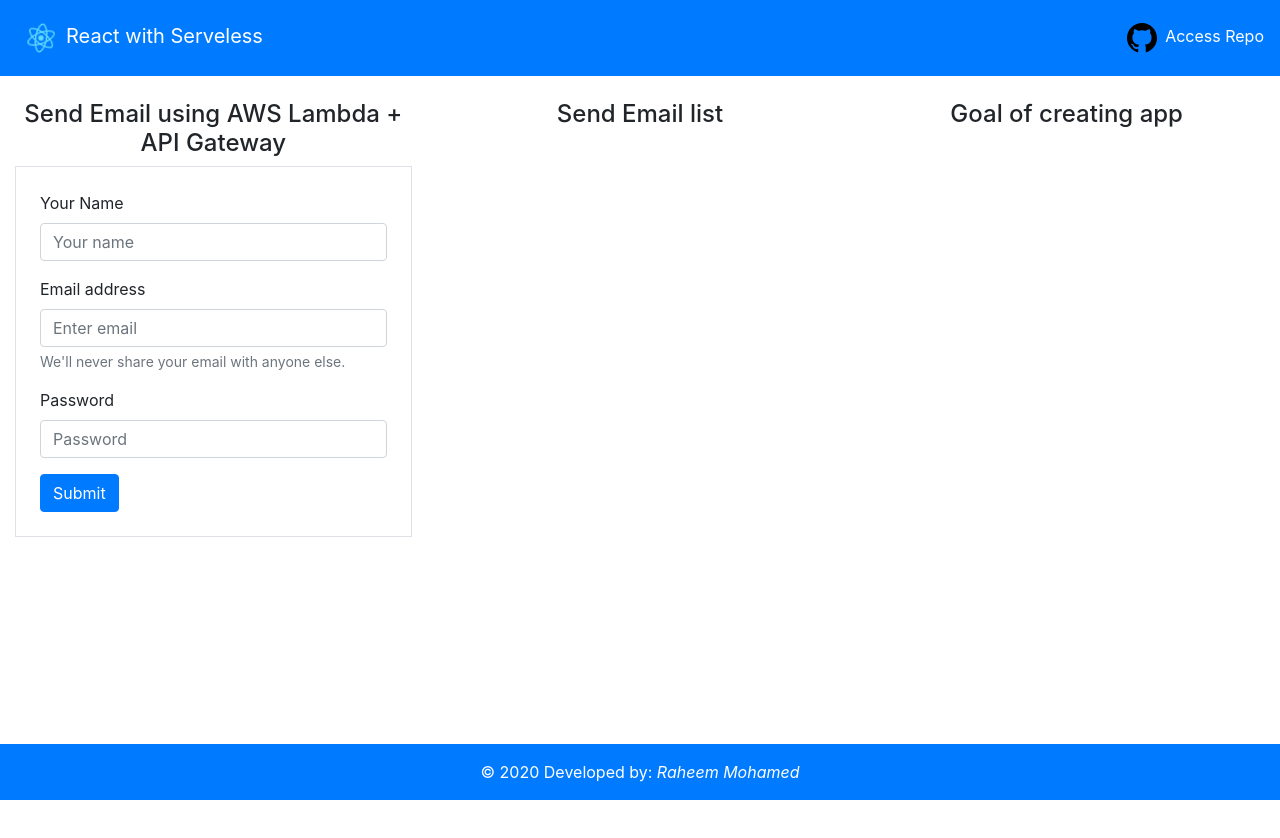
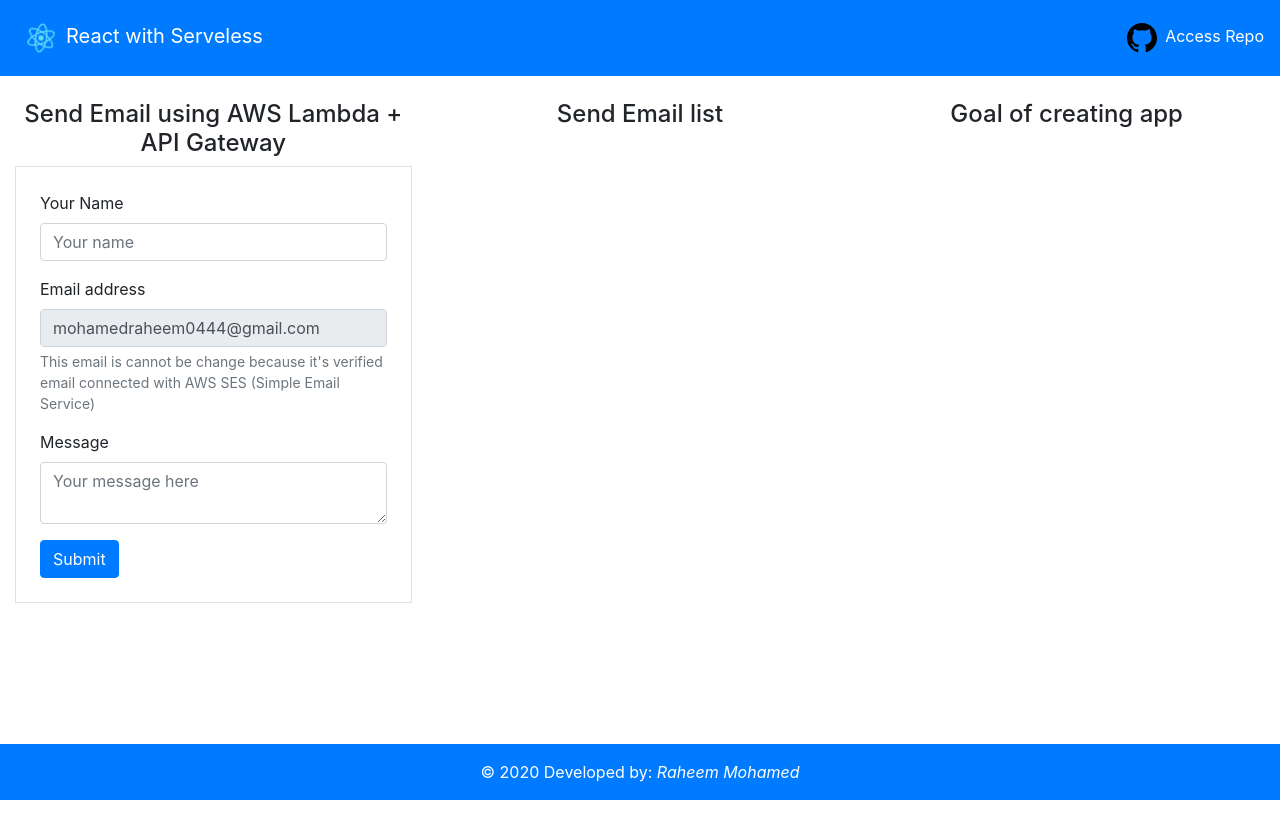
Before and after one commit to raheemmohamed/react-with-serveless, a React (Create React App) app: page / in a window 1280 px wide. Shown: the top 838 px of the page. Built offline with nearby package versions, Linux system fonts and the light colour scheme.

Commit message:
Added form submit with state

```diff
--- a/package.json
+++ b/package.json
@@ -10,11 +10,13 @@
     "@types/node": "^14.14.22",
     "@types/react": "^17.0.0",
     "@types/react-dom": "^17.0.0",
+    "axios": "^0.21.1",
     "bootstrap": "^4.6.0",
     "generate-react-cli": "^5.2.3",
     "node-sass": "^4.14.1",
     "react": "^17.0.1",
     "react-dom": "^17.0.1",
+    "react-form-input-validation": "^2.0.3",
     "react-scripts": "4.0.1",
     "typescript": "^4.1.3",
     "web-vitals": "^0.2.4"
--- a/src/components/Form/Form.tsx
+++ b/src/components/Form/Form.tsx
@@ -1,21 +1,49 @@
 import React, { Component } from "react";
 import "./Form.scss";
+import axios from 'axios';
 
 class Form extends Component {
+  form:any;
+  state:any;
 
   constructor(public props:any){
     super(props);
+
+    this.state = {name: '', email: 'mohamedraheem0444@gmail.com', msg: ''};
+
+    this.handleChange = this.handleChange.bind(this);
+    this.handleSubmit = this.handleSubmit.bind(this);
   }
+
+  handleChange(event:any) {
+    const target = event.target;
+    const value = target.type === 'checkbox' ? target.checked : target.value;
+    const name = target.name;
+
+    this.setState({
+      [name]: value
+    });
+
+    console.log("handle change form event", event.target)
+   // this.setState({value: event.target.value});
+  }
+
+  handleSubmit(event:any) {
+    alert('A name was submitted: ' + this.state);
+    console.log("Submitted form event", event, this.state)
+    event.preventDefault();
+  }
+
 
 
   render() {
     return (
       <div>
         <h4>{this.props.title}</h4>
-        <form className="text-left p-4 border" data-testid="Form">
+        <form className="text-left p-4 border" data-testid="Form" onSubmit={this.handleSubmit}>
         <div className="form-group">
           <label>Your Name</label>
-          <input type="text" className="form-control" placeholder="Your name" />
+          <input type="text" className="form-control" placeholder="Your name" name="name" value={this.state.name}  onChange={this.handleChange} />
         </div>
 
         <div className="form-group">
@@ -24,18 +52,20 @@ class Form extends Component {
             type="email"
             className="form-control"
             aria-describedby="emailHelp"
-            placeholder="Enter email"
+            placeholder="Enter email" name="email" value={this.state.email} onChange={this.handleChange}
+            readOnly
           />
           <small id="emailHelp" className="form-text text-muted">
-            We'll never share your email with anyone else.
+            This email is cannot be change because it's verified email connected with AWS SES (Simple Email Service)
           </small>
         </div>
         <div className="form-group">
-          <label>Password</label>
-          <input
-            type="password"
+          <label>Message</label>
+          <textarea
             className="form-control"
-            placeholder="Password"
+            placeholder="Your message here"
+            name="msg"
+            value={this.state.msg} onChange={this.handleChange}
           />
         </div>
 
```
Also changed, not shown: 2 other files (tests, documents, lock files or other folders).
